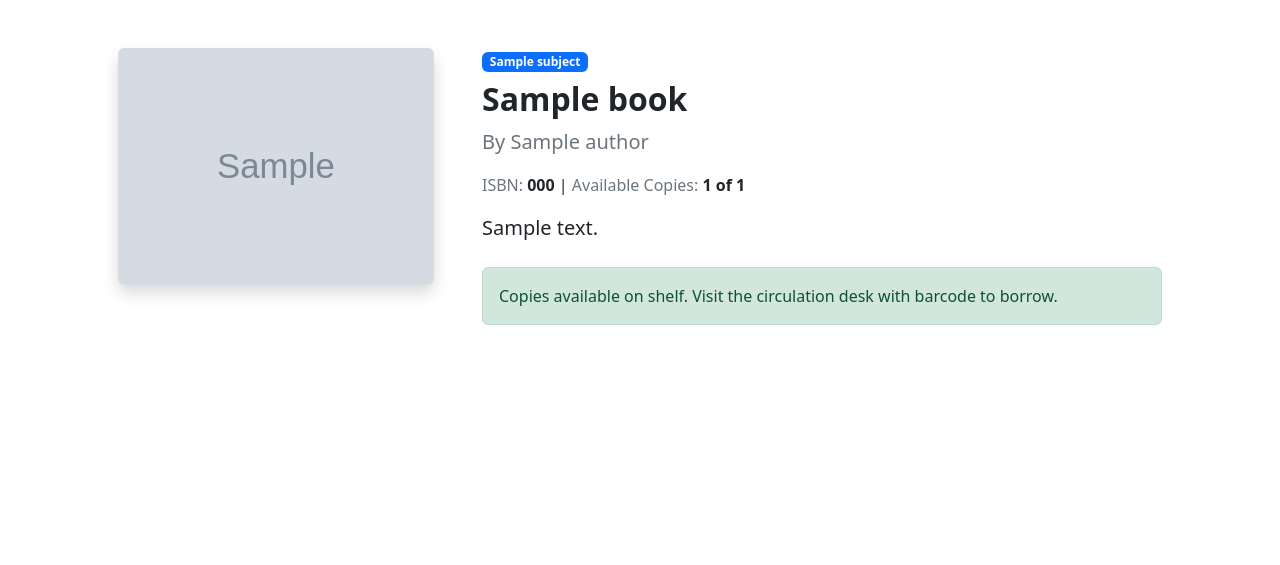
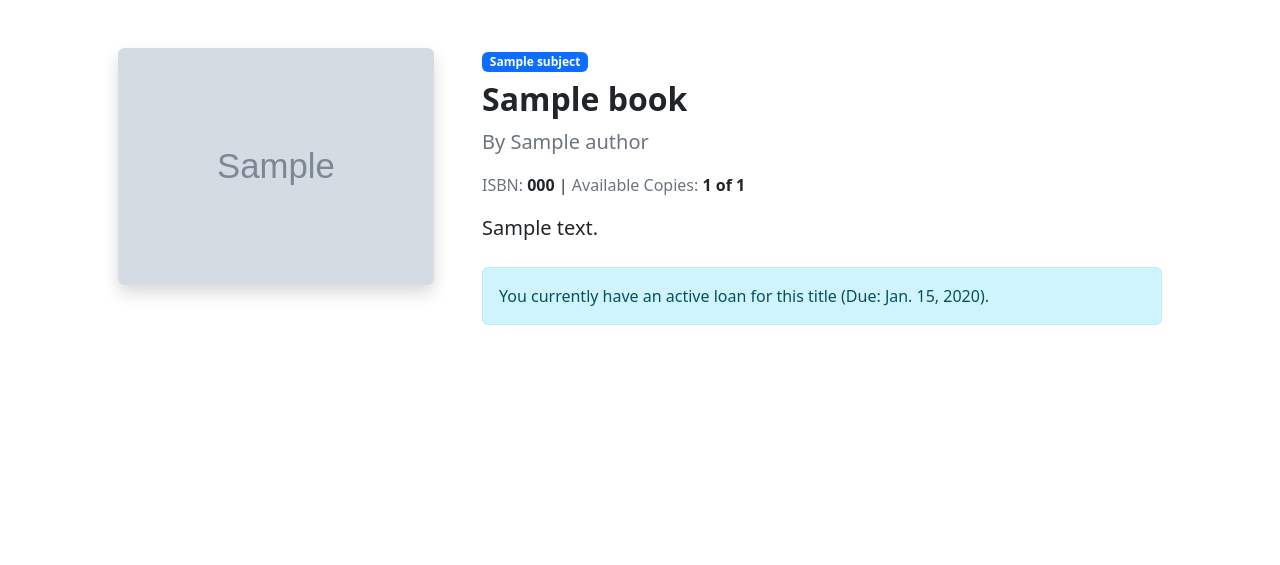
Before and after one commit to Joseph-Dominic/SmartShelf, a Django app: page /library/books/1/ in a window 1280 px wide. Shown: the part 56-621 px from the top of the page. Run offline with Django 5.2, Linux system fonts and the light colour scheme; a user stored in the database is signed in; tables that the repository leaves empty hold one stand-in row (values such as "Sample post"); grey boxes marked "Sample" are stand-in pictures; parts of the project's set-up code (start-up, migrations or seed data) failed here and were passed over; some libraries are stand-ins or nearby versions.

Commit message:
Add self-service book borrowing and holds

```diff
--- a/smartshelf/library/urls.py
+++ b/smartshelf/library/urls.py
@@ -7,6 +7,7 @@ urlpatterns = [
     # Catalog
     path("", views.book_list_view, name="book_list"),
     path("books/<int:pk>/", views.book_detail_view, name="book_detail"),
+    path("books/<int:pk>/borrow/", views.borrow_book_view, name="borrow_book"),
     path("books/<int:pk>/reserve/", views.place_reservation_view, name="place_reservation"),
     path("reservations/<int:pk>/cancel/", views.cancel_reservation_view, name="cancel_reservation"),
 
--- a/smartshelf/library/views.py
+++ b/smartshelf/library/views.py
@@ -10,12 +10,17 @@ from django.db.models import Count, Q, Sum
 from django.shortcuts import get_object_or_404, redirect, render
 from django.utils import timezone
 from django.utils.translation import gettext_lazy as _
-from django.views.decorators.http import require_POST
 
 from .forms import BookCopyForm, BookForm, IssueBookForm
 from .models import Book, BookCopy, BorrowingPolicy, Fine, Loan, Reservation, Subject
 
 User = get_user_model()
+
+BORROWING_RULES = {
+    "STUDENT_UG": {"max_books": 3, "loan_days": 14},
+    "STUDENT_PG": {"max_books": 5, "loan_days": 21},
+    "STAFF": {"max_books": 10, "loan_days": 45},
+}
 
 
 def librarian_required(view_func):
@@ -53,28 +58,111 @@ def book_list_view(request):
 
 def book_detail_view(request, pk):
     book = get_object_or_404(Book.objects.select_related("author", "subject").prefetch_related("copies"), pk=pk)
-    has_active_reservation = False
+    active_loan = None
+    active_hold = None
+    queue_position = None
     if request.user.is_authenticated:
-        has_active_reservation = Reservation.objects.filter(user=request.user, book=book, is_active=True).exists()
-    return render(request, "library/book_detail.html", {"book": book, "has_active_reservation": has_active_reservation})
+        active_loan = (
+            Loan.objects.filter(user=request.user, book_copy__book=book, status=Loan.Status.ACTIVE)
+            .select_related("book_copy")
+            .first()
+        )
+        active_hold = Reservation.objects.filter(user=request.user, book=book, is_active=True).first()
+        if active_hold:
+            queue_position = Reservation.objects.filter(book=book, is_active=True).filter(
+                Q(reserved_at__lt=active_hold.reserved_at)
+                | Q(reserved_at=active_hold.reserved_at, pk__lte=active_hold.pk)
+            ).count()
+
+    return render(
+        request,
+        "library/book_detail.html",
+        {
+            "book": book,
+            "active_loan": active_loan,
+            "user_active_borrow": active_loan is not None,
+            "user_active_hold": active_hold is not None,
+            "queue_position": queue_position,
+        },
+    )
+
+
+@login_required
+def borrow_book_view(request, pk):
+    if request.method != "POST":
+        messages.info(request, _("To borrow a book, please use the Borrow This Book button."))
+        return redirect("library:book_detail", pk=pk)
+
+    rules = BORROWING_RULES.get(request.user.role)
+    if not rules:
+        messages.error(request, _("Self-service borrowing is available to students and faculty only."))
+        return redirect("library:book_detail", pk=pk)
+
+    due_date = timezone.now().date() + timedelta(days=rules["loan_days"])
+    with transaction.atomic():
+        # Serialise concurrent requests for both this patron and this title.
+        borrower = User.objects.select_for_update().get(pk=request.user.pk)
+        book = get_object_or_404(Book.objects.select_for_update(), pk=pk)
+
+        if Fine.objects.filter(loan__user=borrower, is_paid=False).exists():
+            messages.error(request, _("Clear outstanding fines before borrowing another book."))
+            return redirect("library:user_loans")
+
+        active_loans = Loan.objects.filter(user=borrower, status=Loan.Status.ACTIVE)
+        if active_loans.filter(book_copy__book=book).exists():
+            messages.info(request, _("You already have an active loan for this title."))
+            return redirect("library:book_detail", pk=pk)
+
+        if active_loans.count() >= rules["max_books"]:
+            messages.error(
+                request,
+                _(f"You have reached your borrowing limit of {rules['max_books']} active books."),
+            )
+            return redirect("library:user_loans")
+
+        copy = (
+            BookCopy.objects.select_for_update()
+            .filter(book=book, status=BookCopy.Status.AVAILABLE)
+            .order_by("pk")
+            .first()
+        )
+        if not copy:
+            messages.warning(request, _("No copies are currently available. You can place a hold instead."))
+            return redirect("library:book_detail", pk=pk)
+
+        copy.status = BookCopy.Status.ISSUED
+        copy.save(update_fields=["status"])
+        Loan.objects.create(
+            user=borrower,
+            book_copy=copy,
+            due_date=due_date,
+        )
+        Reservation.objects.filter(user=borrower, book=book, is_active=True).update(is_active=False)
+
+    messages.success(request, _(f"Borrowed '{book.title}'. It is due on {due_date}."))
+    return redirect("library:user_loans")
 
 
 @login_required
 def place_reservation_view(request, pk):
-    book = get_object_or_404(Book, pk=pk)
     if request.method != "POST":
         messages.info(request, _("To place a hold, please click the Reserve button on the book details page."))
         return redirect("library:book_detail", pk=pk)
 
-    if book.available_copies > 0:
-        messages.warning(request, _("Copies are available on shelf. No reservation required."))
-        return redirect("library:book_detail", pk=pk)
+    with transaction.atomic():
+        book = get_object_or_404(Book.objects.select_for_update(), pk=pk)
+        has_available_copy = BookCopy.objects.select_for_update().filter(
+            book=book, status=BookCopy.Status.AVAILABLE
+        ).exists()
+        if has_available_copy:
+            messages.warning(request, _("Copies are available on shelf. No reservation required."))
+            return redirect("library:book_detail", pk=pk)
 
-    if Loan.objects.filter(user=request.user, book_copy__book=book, status=Loan.Status.ACTIVE).exists():
-        messages.warning(request, _("You currently have an active loan for this title."))
-        return redirect("library:book_detail", pk=pk)
+        if Loan.objects.filter(user=request.user, book_copy__book=book, status=Loan.Status.ACTIVE).exists():
+            messages.warning(request, _("You currently have an active loan for this title."))
+            return redirect("library:book_detail", pk=pk)
 
-    reservation, created = Reservation.objects.get_or_create(user=request.user, book=book, is_active=True)
+        reservation, created = Reservation.objects.get_or_create(user=request.user, book=book, is_active=True)
     if created:
         messages.success(request, _("Reservation placed successfully."))
     else:
@@ -88,18 +176,22 @@ def cancel_reservation_view(request, pk):
         messages.info(request, _("To cancel a hold, please use the cancel button in your account."))
         return redirect("library:user_loans")
 
-    reservation = get_object_or_404(Reservation, pk=pk, user=request.user, is_active=True)
-    reservation.is_active = False
-    reservation.save()
+    with transaction.atomic():
+        reservation = get_object_or_404(
+            Reservation.objects.select_for_update(), pk=pk, user=request.user, is_active=True
+        )
+        book = Book.objects.select_for_update().get(pk=reservation.book_id)
+        reservation.is_active = False
+        reservation.save(update_fields=["is_active"])
 
-    # Revert surplus RESERVED copy to AVAILABLE if active reservations are now fewer than reserved copies
-    active_reservations_count = Reservation.objects.filter(book=reservation.book, is_active=True).count()
-    reserved_copies = BookCopy.objects.filter(book=reservation.book, status=BookCopy.Status.RESERVED)
-    if reserved_copies.count() > active_reservations_count:
-        surplus_copy = reserved_copies.first()
-        if surplus_copy:
-            surplus_copy.status = BookCopy.Status.AVAILABLE
-            surplus_copy.save()
+        # Revert surplus RESERVED copy to AVAILABLE if active reservations are now fewer than reserved copies.
+        active_reservations_count = Reservation.objects.filter(book=book, is_active=True).count()
+        reserved_copies = BookCopy.objects.select_for_update().filter(book=book, status=BookCopy.Status.RESERVED)
+        if reserved_copies.count() > active_reservations_count:
+            surplus_copy = reserved_copies.first()
+            if surplus_copy:
+                surplus_copy.status = BookCopy.Status.AVAILABLE
+                surplus_copy.save(update_fields=["status"])
 
     messages.success(request, _("Reservation canceled."))
     return redirect("library:user_loans")
--- a/smartshelf/templates/library/book_detail.html
+++ b/smartshelf/templates/library/book_detail.html
@@ -24,22 +24,29 @@
       <p class="lead mb-4">{{ book.description|default:"No synopsis available for this book." }}</p>
 
       {% if request.user.is_authenticated %}
-        {% if book.available_copies == 0 %}
-          {% if has_active_reservation %}
-            <div class="alert alert-info">You have an active hold on this title</div>
-          {% else %}
-            <form method="post" action="{% url 'library:place_reservation' book.pk %}" class="d-inline">
-              {% csrf_token %}
-              <button type="submit" class="btn btn-warning btn-lg px-4 shadow-sm">
-                <i class="bi bi-bookmark-plus me-1"></i> Place Hold / Reserve
-              </button>
-            </form>
-          {% endif %}
+        {% if user_active_borrow %}
+          <div class="alert alert-info">
+            You currently have an active loan for this title (Due: {{ active_loan.due_date }}).
+          </div>
+        {% elif user_active_hold %}
+          <div class="alert alert-info">You have an active hold on this title (Queue position: #{{ queue_position }}).</div>
+        {% elif book.available_copies > 0 %}
+          <form method="post" action="{% url 'library:borrow_book' book.pk %}" class="d-inline">
+            {% csrf_token %}
+            <button type="submit" class="btn btn-primary btn-lg px-4 shadow-sm">
+              <i class="bi bi-book me-1"></i> Borrow This Book
+            </button>
+          </form>
         {% else %}
-          <div class="alert alert-success">Copies available on shelf. Visit the circulation desk with barcode to borrow.</div>
+          <form method="post" action="{% url 'library:place_reservation' book.pk %}" class="d-inline">
+            {% csrf_token %}
+            <button type="submit" class="btn btn-warning btn-lg px-4 shadow-sm">
+              <i class="bi bi-bookmark-plus me-1"></i> Place Hold / Reserve Book
+            </button>
+          </form>
         {% endif %}
       {% else %}
-        <a href="{% url 'account_login' %}" class="btn btn-primary btn-lg">Log in to Borrow</a>
+        <a href="{% url 'account_login' %}?next={{ request.path }}" class="btn btn-outline-primary btn-lg">Log in to Borrow</a>
       {% endif %}
     </div>
   </div>
```
Also changed, not shown: tests/test_borrowing_reservations.py (+48 -0 lines).
